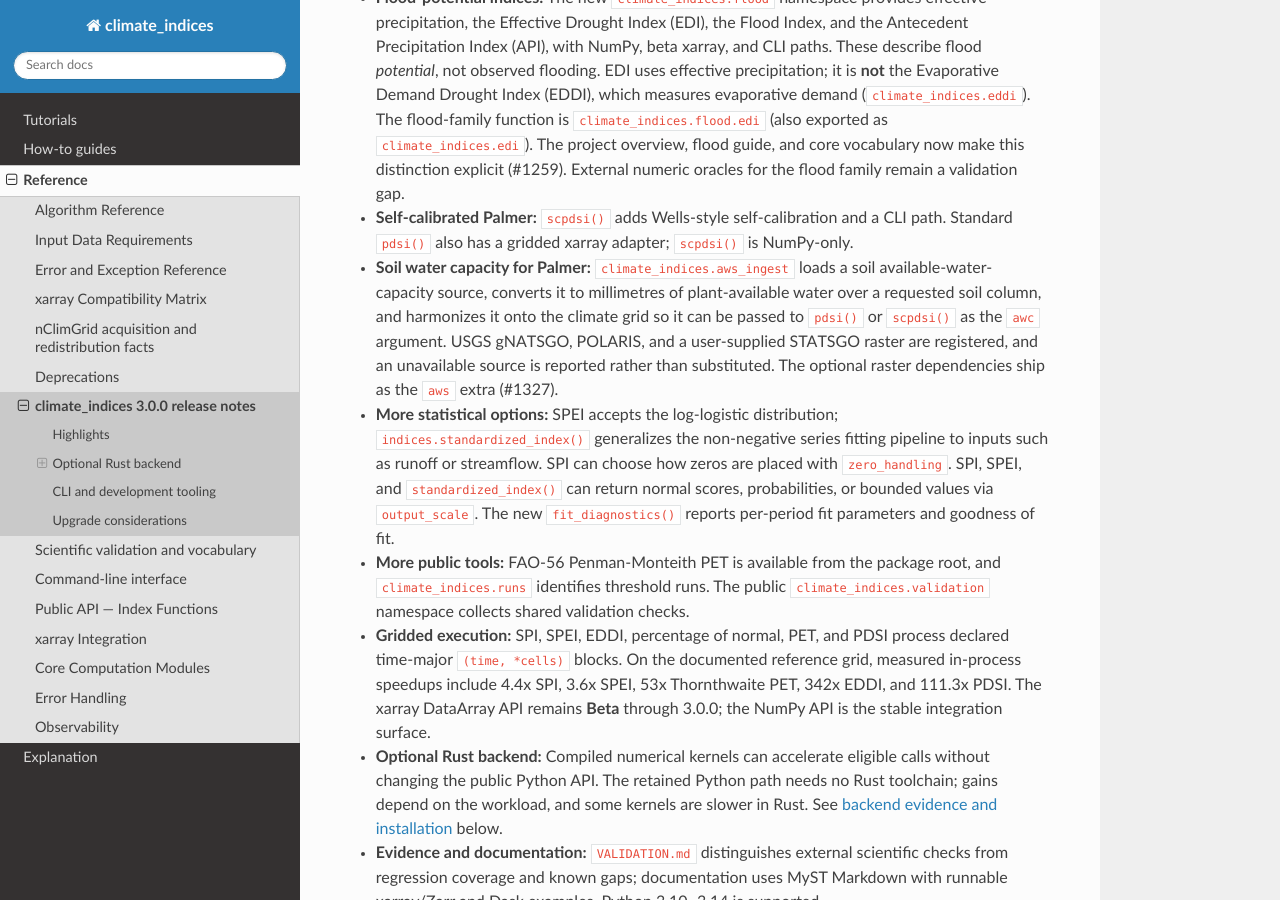
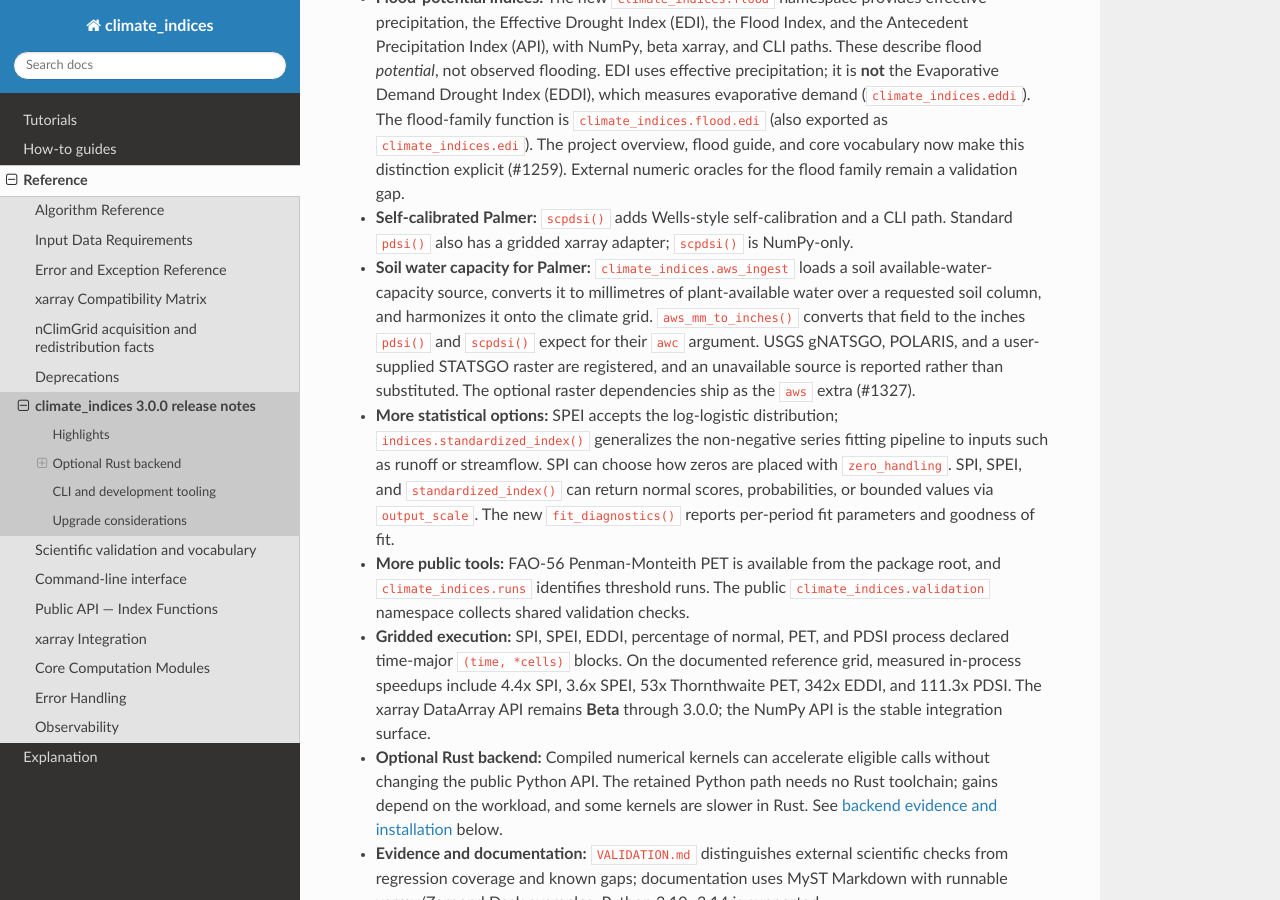
Before and after one commit to monocongo/climate_indices, a Sphinx documentation site: the page built from docs/release-notes-3.0.0.md, in a window 1280 px wide and 900 px high, scrolled down 447 px. Built offline with Sphinx 7.4.7 and the Read the Docs theme 3.1.0, drawn with Linux system fonts in a browser that asks for light colours; some of the changed text lies outside the part shown.

Commit message:
docs(release): qualify 3.0.0 measurement and AWC unit claims
Two release-record corrections from a final review of the merged changes:

- The soil AWC changelog and release-note entries now name
  aws_mm_to_inches() before the field reaches pdsi()/scpdsi(), which take
  inches, so a reader does not pass millimetres directly.
- The #1328 dispatch timings are marked as measured before the review fixes
  to caching, operand validation, alignment, and warning routing, matching
  the benchmarks README caveat.

```diff
--- a/docs/release-notes-3.0.0.md
+++ b/docs/release-notes-3.0.0.md
@@ -28,9 +28,10 @@
   NumPy-only.
 - **Soil water capacity for Palmer:** `climate_indices.aws_ingest` loads a soil
   available-water-capacity source, converts it to millimetres of plant-available
-  water over a requested soil column, and harmonizes it onto the climate grid so it
-  can be passed to `pdsi()` or `scpdsi()` as the `awc` argument. USGS gNATSGO,
-  POLARIS, and a user-supplied STATSGO raster are registered, and an unavailable
+  water over a requested soil column, and harmonizes it onto the climate grid.
+  `aws_mm_to_inches()` converts that field to the inches `pdsi()` and `scpdsi()`
+  expect for their `awc` argument. USGS gNATSGO, POLARIS, and a user-supplied
+  STATSGO raster are registered, and an unavailable
   source is reported rather than substituted. The optional raster dependencies ship
   as the `aws` extra (#1327).
 - **More statistical options:** SPEI accepts the log-logistic distribution;
@@ -112,7 +113,10 @@
 
 Selected fixed-registry results on macOS arm64, Python 3.14.7, medians of 30 timed
 calls per backend after a warm-up, alternating which backend runs first
-([#1281 harness](https://github.com/monocongo/climate_indices/blob/main/benchmarks/README.md#dispatch-and-pm-optimization-1281--1324)):
+([#1281 harness](https://github.com/monocongo/climate_indices/blob/main/benchmarks/README.md#dispatch-and-pm-optimization-1281--1324)).
+The dispatch numbers were measured before the review fixes to the cache, operand
+validation, alignment, and warning routing, and were not rerun against the final
+reviewed tree:
 
 | Entry | Python/Rust |
 |---|---:|
```
Also changed, not shown: CHANGELOG.md (+7 -4 lines).
